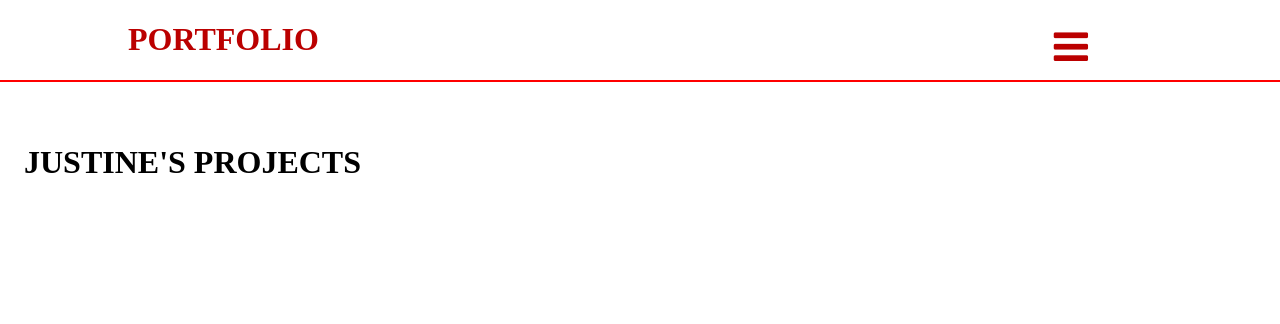
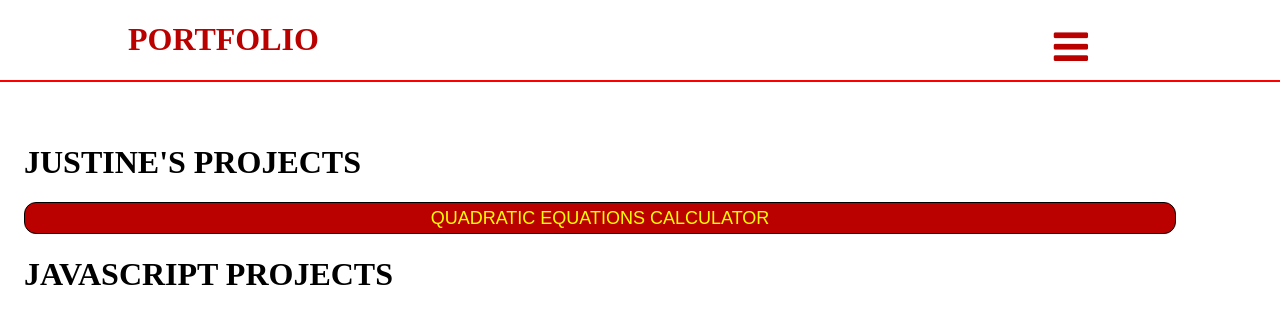
Before and after one commit to hexanne/justin-steen, a plain HTML site: page projects.html in a window 1280 px wide. Drawn offline with Linux system fonts and the light colour scheme.

Commit message:
Update projects.html

```diff
--- a/projects.html
+++ b/projects.html
@@ -41,7 +41,8 @@
 <div id="container" >
 <div id="" class="content">
 <h1>JUSTINE'S PROJECTS</h1>
-
+  <a href="quadratic.html"><button class="Btn">QUADRATIC EQUATIONS CALCULATOR </button></a>
+<h1>JAVASCRIPT PROJECTS</h1>
 </div>
 
 </div>
```
